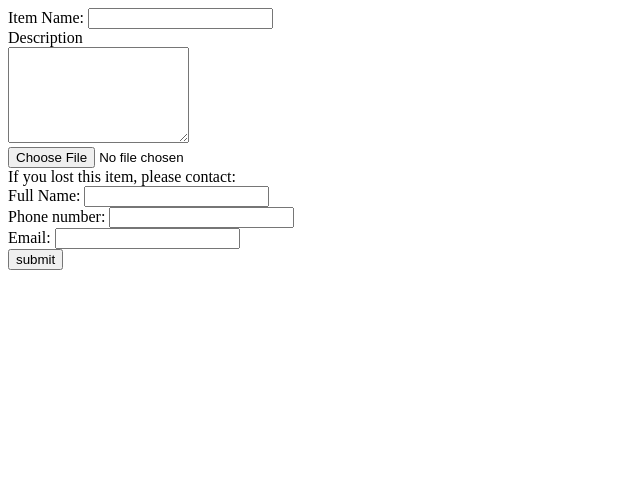
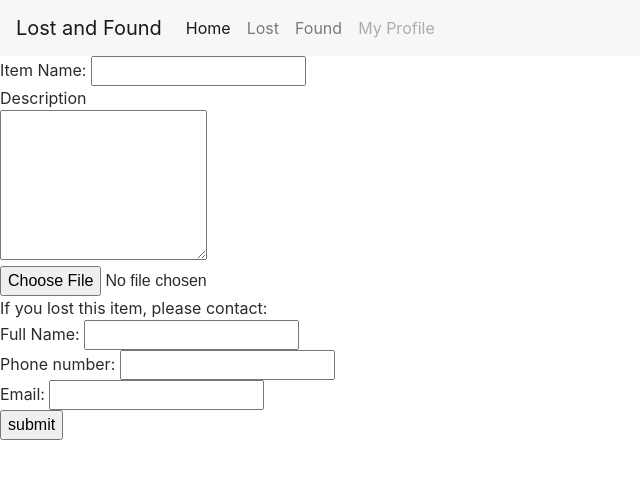
Before and after one commit to Laverii/PokeBoops, a website: page node-js/public/foundForm.html in a window 1280 px wide. Shown: the whole page, without its empty margins (0-640 px from the left). Drawn offline with nearby package versions, Linux system fonts and the light colour scheme; a script that the page names is missing.

Commit message:
Laverii: Added a navigation bar and implemented basic bootstrap onto our found form. This allows the user to go back to the menu as well as it updates the text for found form.

```diff
--- a/node-js/public/foundForm.html
+++ b/node-js/public/foundForm.html
@@ -3,9 +3,40 @@
 <head>
 <title>Found Form</title>
 <script src="https://cdnjs.cloudflare.com/ajax/libs/jquery/3.2.1/jquery.js"></script>
+
+<!-- Boostrap files link at: https://v4-alpha.getbootstrap.com/getting-started/introduction/. This allows us to use the Bootstrap functions-->
+ <link rel="stylesheet" href="https://maxcdn.bootstrapcdn.com/bootstrap/4.0.0-alpha.6/css/bootstrap.min.css" integrity="sha384-rwoIResjU2yc3z8GV/NPeZWAv56rSmLldC3R/AZzGRnGxQQKnKkoFVhFQhNUwEyJ" crossorigin="anonymous">
+<script src="https://code.jquery.com/jquery-3.1.1.slim.min.js" integrity="sha384-A7FZj7v+d/sdmMqp/nOQwliLvUsJfDHW+k9Omg/a/EheAdgtzNs3hpfag6Ed950n" crossorigin="anonymous"></script>
+<script src="https://cdnjs.cloudflare.com/ajax/libs/tether/1.4.0/js/tether.min.js" integrity="sha384-DztdAPBWPRXSA/3eYEEUWrWCy7G5KFbe8fFjk5JAIxUYHKkDx6Qin1DkWx51bBrb" crossorigin="anonymous"></script>
+<script src="https://maxcdn.bootstrapcdn.com/bootstrap/4.0.0-alpha.6/js/bootstrap.min.js" integrity="sha384-vBWWzlZJ8ea9aCX4pEW3rVHjgjt7zpkNpZk+02D9phzyeVkE+jo0ieGizqPLForn" crossorigin="anonymous"></script>
+
 </head>
 
 <body>
+	<!-- Followed official bootstrap to make a navigation bar. It's basic, so hopefully we will upgrade later. This is for the found page.
+    https://v4-alpha.getbootstrap.com/components/navbar/ -->
+	<nav class="navbar navbar-toggleable-md navbar-light bg-faded">
+  		<button class="navbar-toggler navbar-toggler-right" type="button" data-toggle="collapse" data-target="#navbarNav" aria-controls="navbarNav" aria-expanded="false" aria-label="Toggle navigation">
+    		<span class="navbar-toggler-icon"></span>
+  		</button>
+  			<a class="navbar-brand" href="index.html">Lost and Found</a>
+  				<div class="collapse navbar-collapse" id="navbarNav">
+    				<ul class="navbar-nav">
+      					<li class="nav-item active">
+        					<a class="nav-link" href="index.html">Home <span class="sr-only">(current)</span></a>
+      					</li>
+      					<li class="nav-item">
+        					<a class="nav-link" href="lostForm.html">Lost</a>
+      					</li>
+      					<li class="nav-item">
+        					<a class="nav-link" href="foundForm.html">Found</a>
+      					</li>
+     					 <li class="nav-item">
+        					<a class="nav-link disabled" href="#">My Profile</a>
+      					</li>
+    				</ul>
+  				</div>
+		</nav>
 
 <!-- Form tutorial link: https://www.tutorialspoint.com/html/html_forms.htm -->
 <!-- Tutorial for forms: https://www.w3schools.com/js/js_input_examples.asp -->
```
